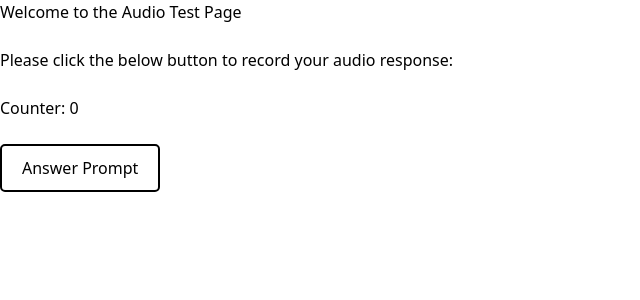
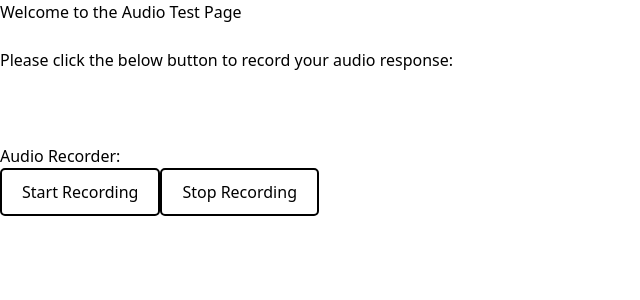
Before and after one commit to thomask902/Clinical-Clarity, a Next.js app in the folder client/: page /audiotest in a window 1280 px wide. Shown: the top 300 px of the page, without its empty margins (0-640 px from the left). Built offline with nearby package versions, Linux system fonts and the light colour scheme.

Commit message:
Added Audio Recording capabilities

```diff
--- /dev/null
+++ b/client/src/components/AudioRecorder.js
@@ -0,0 +1,153 @@
+import React, { useState, useRef } from 'react';
+
+function AudioRecorder() {
+    const API_BASE_URL = 'http://localhost:8080'
+
+    // if the microphone is recording or not: true/false
+    const [isRecording, setIsRecording] = useState(false);
+
+    // URL to the recorded audio. dynamically generated after the recording stops
+    const [audioURL, setAudioURL] = useState(null);
+
+    // stores raw audio data in a Blob. used to upload to backend flask
+    const [audioBlob, setAudioBlob] = useState(null);
+
+    // Media recorder instance, useRef to not re initialize it everytime
+    const mediaRecorderRef = useRef(null);
+
+    // array of chunks of audio recorded during recording process. when recording stops, combines into single audio file
+    const chunksRef = useRef([]);
+
+    const startRecording = async () => {
+        try {
+
+            // this triggers the user to allow the microphone, audio returned in 'stream'
+            const stream = await navigator.mediaDevices.getUserMedia({ audio: true });
+
+            // creates media recorder instance to record audio from stream
+            const mediaRecorder = new MediaRecorder(stream);
+
+            // Saves the media recorder instance to be accessed later
+            mediaRecorderRef.current = mediaRecorder;
+
+            // Event that fires everytime the MediaRecorder has a chunk of recorded audio available
+            // e.data contains the audio chunk, whihc is saved in chunksRef
+            mediaRecorder.ondataavailable = (e) => {
+                chunksRef.current.push(e.data);
+            };
+
+            // onstop = Event that fires everytime the recording stops.
+            mediaRecorder.onstop = () => {
+
+                // create a blob: combines chunks of audio into single blob in the OGG format
+                const blob = new Blob(chunksRef.current, { type: 'audio/ogg; codecs=opus' });
+
+                // reset chunks to prepare for next recording
+                chunksRef.current = [];
+
+                // save audio blob to new blob. Updates the audioBlob state.
+                setAudioBlob(blob);
+
+                // URL for blob, saves it there for playback
+                setAudioURL(URL.createObjectURL(blob));
+            };
+
+            // starts recording audio
+            mediaRecorder.start();
+
+            // updates the state to indicate recording is in progress
+            setIsRecording(true);
+        }
+
+        // catch block: handles errors (e.g. if user denies mic access)
+        catch (err) {
+            console.error('Error accessing microphone:', err);
+        }
+    };
+
+    // function is called when the stop recording button is clicked
+    const stopRecording = () => {
+
+        // if recording still
+        if (mediaRecorderRef.current) {
+
+            // stops the MediaRecorder, triggers 'onstop' event to process audio
+            mediaRecorderRef.current.stop();
+
+            // update state to say recording has stopped
+            setIsRecording(false);
+        }
+    };
+
+    // function is called when the 'upload audio' button is clicked
+    const uploadAudio = async () => {
+
+    // checks if recording exists before uploading
+    if (!audioBlob) {
+
+        //
+        alert('No audio recorded!');
+        return;
+    }
+
+    // formData = way to construct a set of key/value pairs represnting form fields and values
+    const formData = new FormData();
+
+    // key='audio', value=audioBlob, filename='recording.ogg' (only have filename parameter when passing a File as the second parameter)
+    formData.append('audio', audioBlob, 'recording.ogg');
+
+    // try this
+    try {
+        // post request to Flask backend
+        // post = sending data to backend
+        const response = await fetch(API_BASE_URL + '/upload_audio', {
+            method: 'POST',
+            body: formData,
+        });
+
+        if (response.ok) {
+            alert('Audio uploaded successfully!');
+        } else {
+            console.error('Failed to upload:', response.statusText);
+        }
+    // if error
+    } catch (err) {
+        console.error('Error uploading audio:', err);
+    }
+};
+
+    return (
+        <div>
+            <button onClick={startRecording} disabled={isRecording}
+                style={{
+                        padding: "10px 20px",
+                        border: "2px solid black",
+                        borderRadius: "5px",
+                        backgroundColor: "white",
+                        cursor: "pointer",
+                        fontSize: "16px",
+              }}>
+                Start Recording
+            </button>
+            <button onClick={stopRecording} disabled={!isRecording}
+                style={{
+                    padding: "10px 20px",
+                    border: "2px solid black",
+                    borderRadius: "5px",
+                    backgroundColor: "white",
+                    cursor: "pointer",
+                    fontSize: "16px",
+              }}>
+                Stop Recording
+            </button>
+            {audioURL && (
+                <div>
+                    <audio controls src={audioURL}></audio>
+                    <button onClick={uploadAudio}>Upload Audio</button>
+                </div>
+            )}
+        </div>
+    );
+}
+
+export default AudioRecorder;
--- a/client/src/components/TestButton.js
+++ /dev/null
@@ -1,37 +0,0 @@
-import React from 'react';
-
-function TestButton() {
-  const handleClick = () => {
-    console.log("Button was clicked!");
-    alert("Button was clicked!");
-  };
-
-function ScenarioPage() {
-  const handleButtonClick = async () => {
-    try {
-      // Make a POST request to your Flask endpoint
-      const response = await fetch('http://localhost:5000/do_something', {
-        method: 'POST'
-      });
-
-      if (!response.ok) {
-        throw new Error(`Server error: ${response.status}`);
-      }
-
-      const data = await response.json();
-      alert(`Server says: ${data.message}`);
-    } catch (error) {
-      console.error('Error calling Flask:', error);
-    }
-  };
-
-
-
-  return (
-    <button onClick={handleClick}>
-      Click Me
-    </button>
-  );
-}
-
-export default TestButton;
--- a/client/src/pages/audiotest.js
+++ b/client/src/pages/audiotest.js
@@ -1,16 +1,32 @@
 // pages/audiotest.js
 import React, { useState } from 'react';
+import AudioRecorder from '../components/AudioRecorder';
 
-function AudioTest() {
+function AudioTestPage() {
+    const API_BASE_URL = 'http://localhost:8080'
 
-    const [counter, setCounter] = useState(0);
+    const [isRecording, setIsRecording] = useState(false);
 
-    const handleButtonClick = () => {
-      // Example: increment a counter in state
-      setCounter(prev => prev + 1);
+    // const [counter, setCounter] = useState(0);
 
-      // Or show an alert
-      alert("Scenario Button Clicked!");
+    const handleButtonClick = async () => {
+        try {
+            // Make a POST request to your Flask endpoint
+            const response = await fetch(API_BASE_URL + '/do_something', {
+                method: 'POST'
+            });
+
+        if (!response.ok) {
+            throw new Error(`Server error: ${response.status}`);
+        }
+
+        const data = await response.json();
+
+        alert(`Server says: ${data.message}`);
+
+        } catch (error) {
+          console.error('Error calling Flask:', error);
+        }
     };
 
     return (
@@ -23,22 +39,13 @@ function AudioTest() {
                 Please click the below button to record your audio response:
             </p>
             <br></br>
-            <p>Counter: {counter}</p>
             <br></br>
-            <button onClick={handleButtonClick}
-                style={{
-                    padding: "10px 20px",
-                    border: "2px solid black",
-                    borderRadius: "5px",
-                    backgroundColor: "white",
-                    cursor: "pointer",
-                    fontSize: "16px",
-              }}>
-                Answer Prompt</button>
+            <br></br>
+            <h1>Audio Recorder:</h1>
+            <AudioRecorder />
         </div>
-
-
     );
 }
 
-export default AudioTest;
+
+export default AudioTestPage;
```
Also changed, not shown: 1 other file (tests, documents, lock files or other folders).
